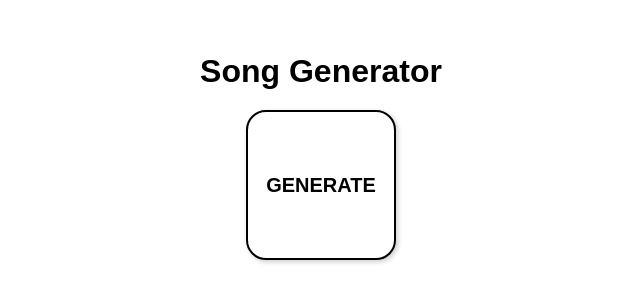
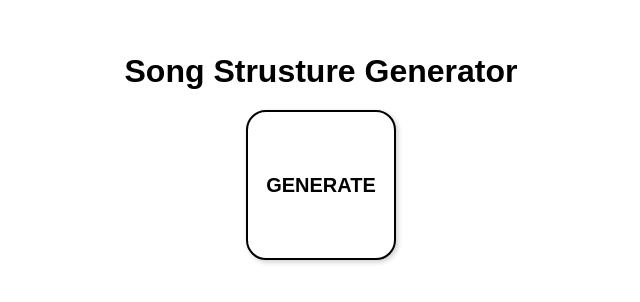
Before and after one commit to kay-who-codes/Song-Inspirator, a plain HTML site: page index.html in a window 1280 px wide. Shown: the part 254-556 px from the top of the page, without its empty margins (319-959 px from the left). Drawn offline with Linux system fonts and the light colour scheme.

Commit message:
Update index.html

```diff
--- a/index.html
+++ b/index.html
@@ -3,12 +3,12 @@
 <head>
   <meta charset="UTF-8">
   <meta name="viewport" content="width=device-width, initial-scale=1.0">
-  <title>Song Generator</title>
+  <title>Song Strusture Generator</title>
   <link rel="stylesheet" href="style.css">
 </head>
 <body>
   <div class="container">
-    <h1 id="title">Song Generator</h1>
+    <h1 id="title">Song Strusture Generator</h1>
     <button id="generate-button">GENERATE</button>
     <div id="output" class="hidden">
       <h2>Genre</h2>
```
